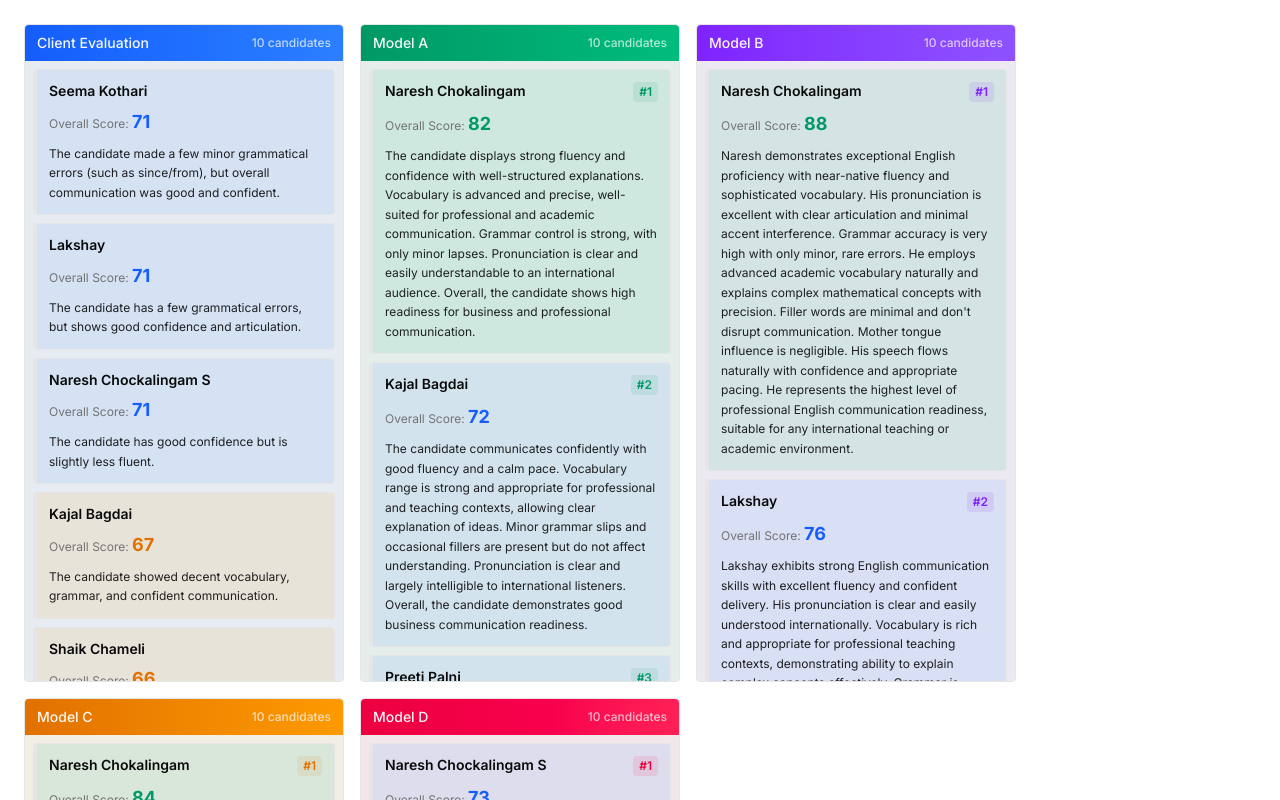
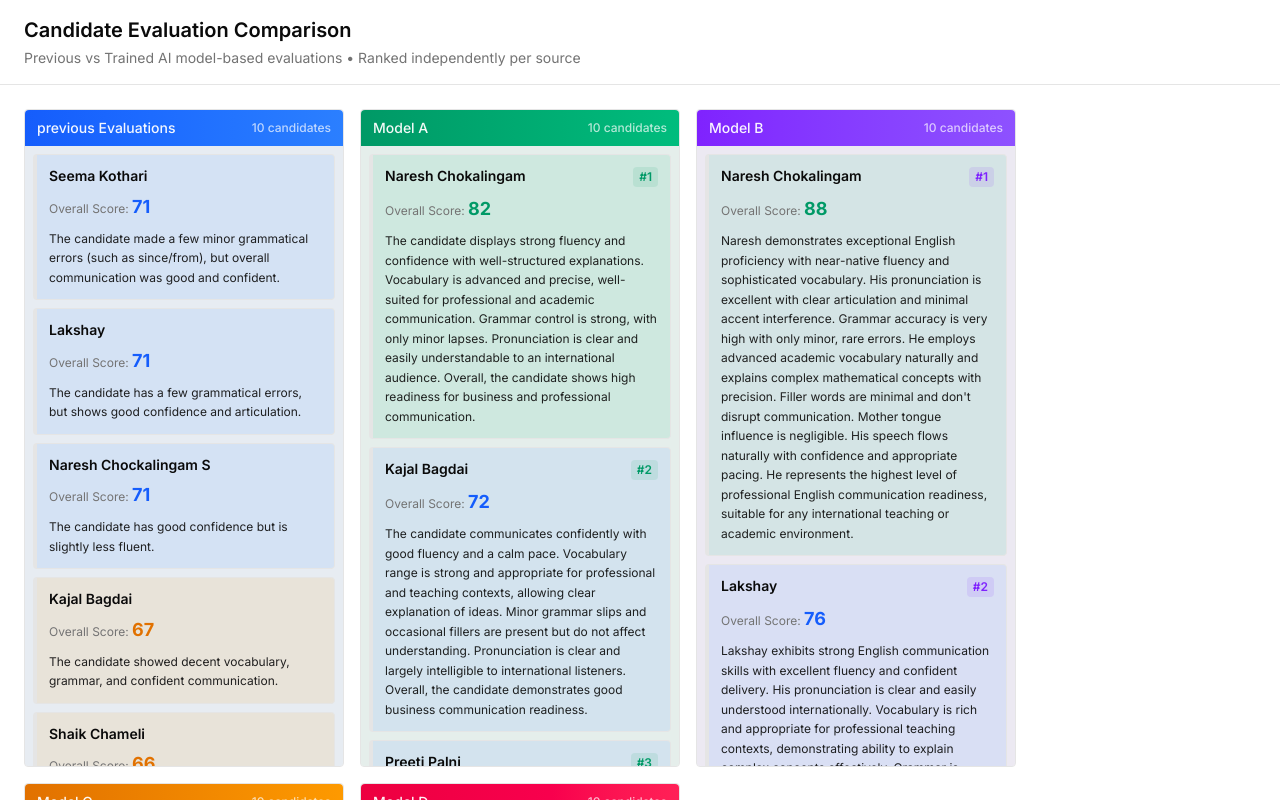
Before and after one commit to surya-hyring/cuemath-scoring, a Next.js app: page / in a window 1280 px wide. Shown: the top 800 px of the page. Built offline with nearby package versions, Linux system fonts and the light colour scheme.

Commit message:
refactor: update header section and column title in KanbanBoard component

```diff
--- a/components/KanbanBoard.tsx
+++ b/components/KanbanBoard.tsx
@@ -44,14 +44,21 @@ export function KanbanBoard() {
 return (
   <div className="min-h-screen bg-background flex flex-col">
 
-
+ <header className="border-b border-border bg-card px-6 py-4">
+      <h1 className="text-xl font-semibold text-foreground">
+        Candidate Evaluation Comparison
+      </h1>
+      <p className="text-sm text-muted-foreground mt-1">
+        Previous vs Trained AI model-based evaluations • Ranked independently per source
+      </p>
+    </header>
 
 
     {/* Kanban Board */}
     <div className="flex-1 overflow-y-auto p-6">
       <div className="flex flex-wrap gap-4">
         <KanbanColumn
-          title="Client Evaluation"
+          title="previous Evaluations"
           columnType="client"
           candidates={clientData}
           showRank={false}
```
